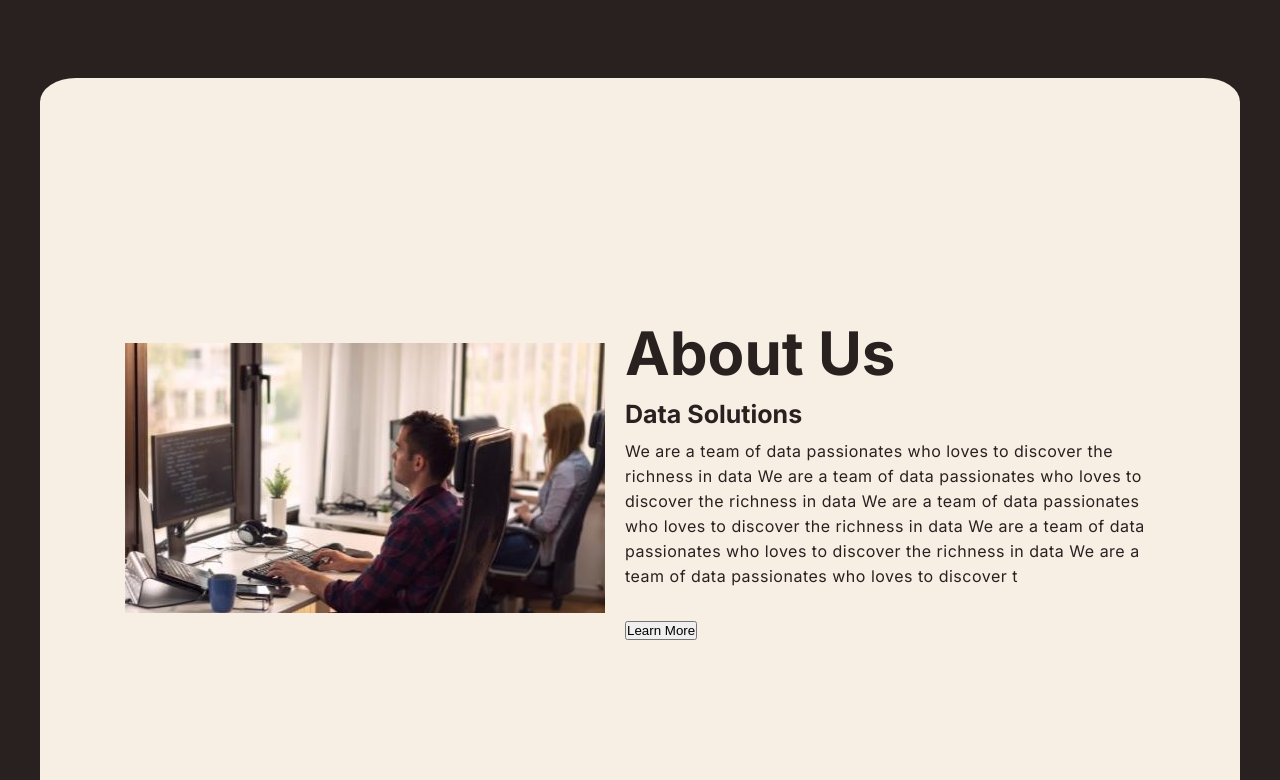
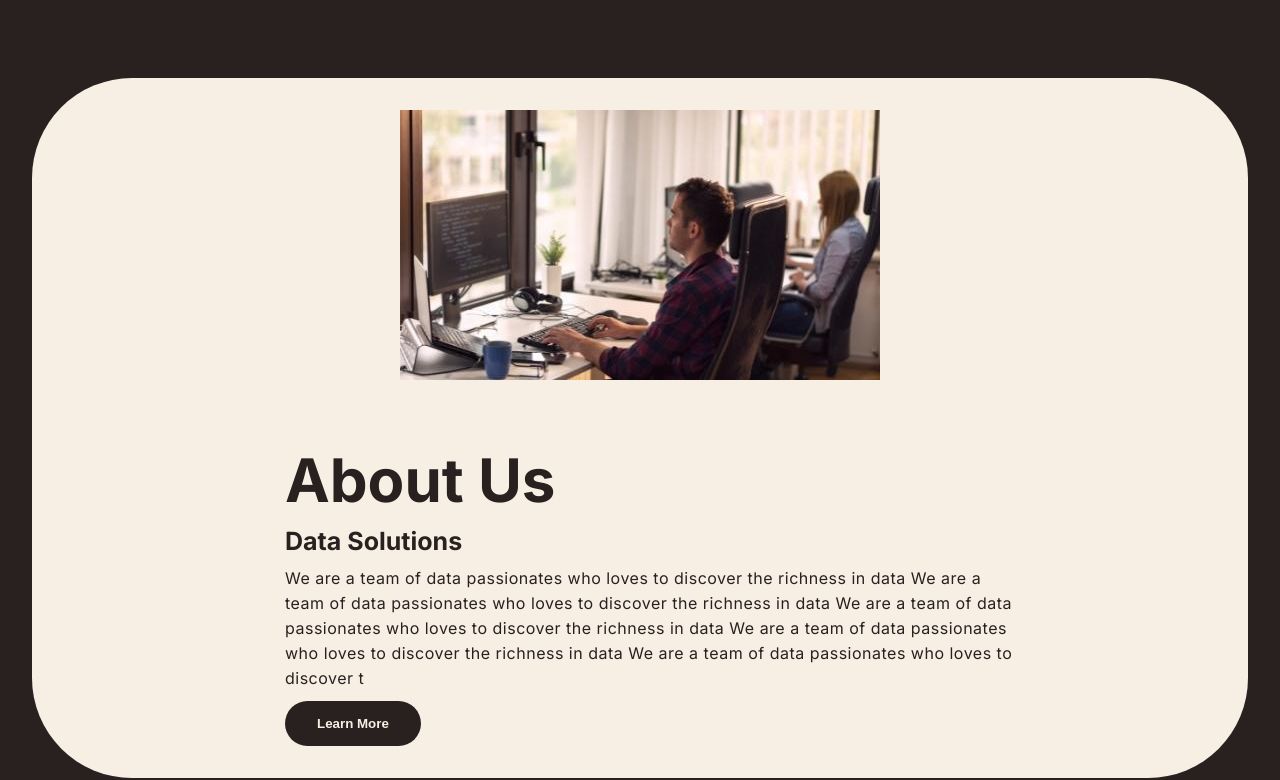
Before and after one commit to fmstacco/Carpe-Diem-Data-Solutions, a plain HTML site: page testes.html in a window 1280 px wide. Shown: the part 894-1674 px from the top of the page. Drawn offline with Linux system fonts and the light colour scheme.

Commit message:
Add styling about section - flex container - border radius

```diff
--- a/testes.css
+++ b/testes.css
@@ -102,13 +102,13 @@ body {
 }
 
 .about-text {
-  width: 550px;
+  width: 750px;
   padding-left: 20px;
 }
 
 .image {
-  width: 1200px;
-  height: 100vh;
+  width: 1500px;
+  height: 700px;
   max-width: 95%;
   margin: 0 auto;
   display: flex;
@@ -116,7 +116,7 @@ body {
   justify-content: center;
   flex-wrap: wrap;
   background-color: var(--cream);
-  border-radius: 3%;
+  border-radius: 100px;
 }
 
 .about-text h1 {
@@ -133,8 +133,26 @@ body {
  .about-text p{
    letter-spacing: 0.5px;
    line-height: 25px ;
-   margin-bottom: 30px;
+   margin-bottom: 10px;
  }
+
+button {
+  background-color: var(--dark);
+  color: var(--cream);
+  text-decoration: none;
+  border: 2px solid transparent;
+  font-weight: bold;
+  padding: 13px 30px;
+  border-radius: 30px;
+  transition: .4s;
+}
+
+button:hover {
+  background-color: var(--gold);
+  border: 2px solid var(--dark);
+  cursor:pointer;
+}
+
 
   /*Footer*/
 
@@ -191,6 +209,16 @@ hr {
   text-align: center;
 }
 
+
+
+
+
+
+
+
+
+
+
 /*
 .footer-navbar p {
     color: var(--cream);
```
